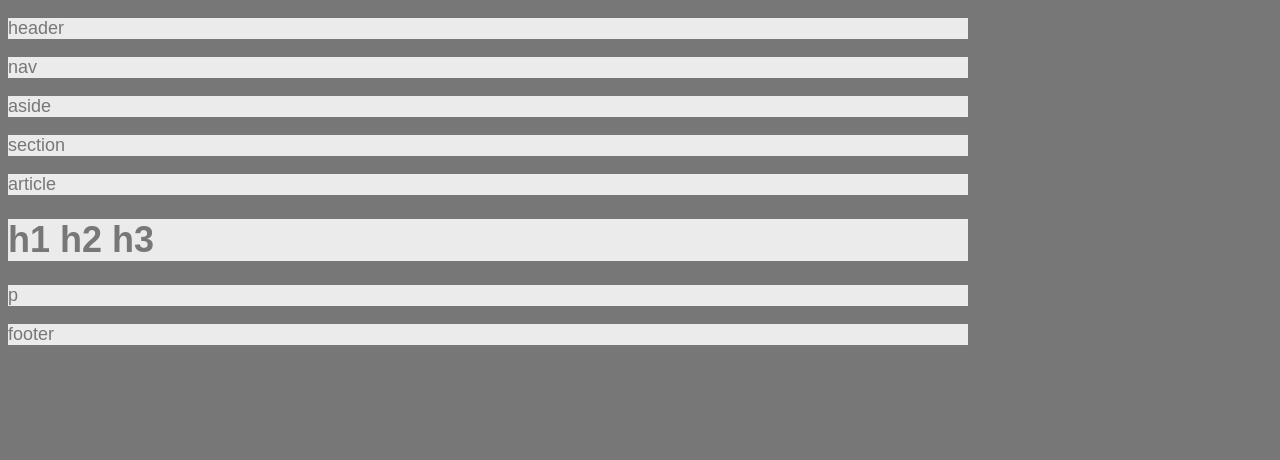
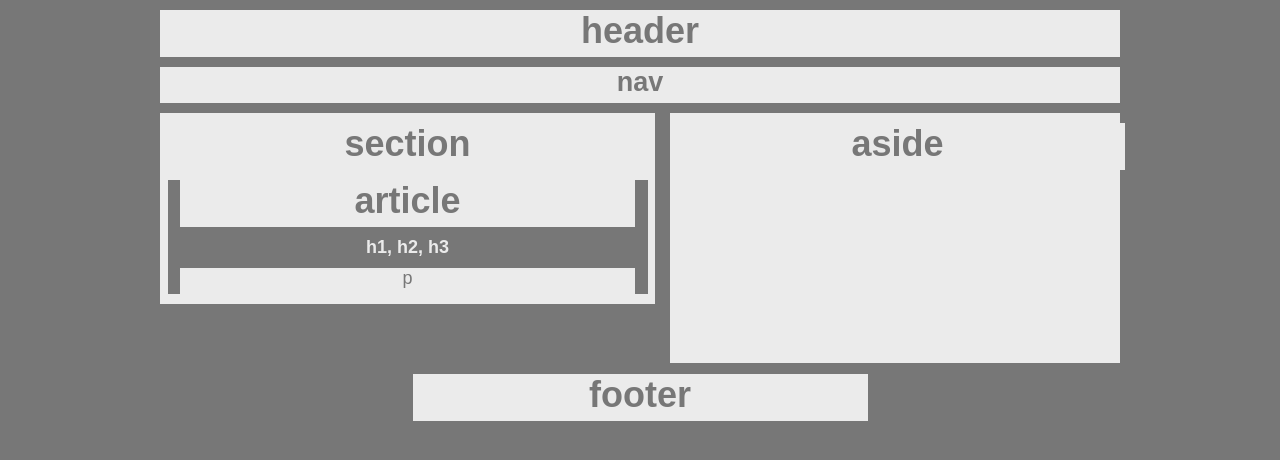
Before and after one commit to jragno918/wireFrame-, a plain HTML site: page index.html in a window 1280 px wide. Drawn offline with Linux system fonts and the light colour scheme.

Commit message:
fixed aside

```diff
--- a/index.html
+++ b/index.html
@@ -7,40 +7,41 @@
 
 <body>
     <div>
-    <div>
+
+        <div class="header">
         <header>
-            <p>header</p>
+            <h1>header</h1>
         </header>
     </div>
 
         <div>
             <nav>
-            <p>nav</p>
+                <h1>nav</h1>
             </nav>
         </div>
 
-    <div>
-        <div>
-            <p>aside</p>
+        <div class="aside">
+            <h1>aside</h1>
         </div>
 
+        <div class="section">
+            <h1>section</h1>
+            <div class="article">
+                <h1>article</h1>
                     <div>
-            <p>section</p>
-            <div>
-                <p>article</p>
-                <div>
-                    <h1>h1 h2 h3</h1>
+                        <strong>h1, h2, h3</strong>
                     </div>
                     <div>
                         <p>p</p>
                     </div>
             </div>
         </div>
+
+
+        <div class="footer">
+                <h1>footer</h1>
         </div>
-
-<footer>
-    <p>footer</p>
-</footer>
+    </div>
 </body>
 
 </html>
--- a/style.css
+++ b/style.css
@@ -4,22 +4,47 @@ body {
     background: #777777;
     width: 960px;
     font-size: 18px;
+    margin: auto;
+    text-align: center;
 }
 
-header, nav, section, aside, and footer {
-    background: #ebebeb;
+header, nav, section, aside, footer {
+    background-color: #ebebeb;
 }
 
-article {
+.article {
     color: #ebebeb;
     background: #777777;
+    width: 480px;
+    margin: auto;
 }
 
 h1, p {
     color: #777777;
     background: #ebebeb;
+    clear: both;
+    margin: 10px auto;
+    width: 455px;
+    padding-bottom: 5px;
 }
 
-section {
+.section {
     width: 495px;
+    float: left;
+    margin: auto;
+    background-color: #ebebeb;
 }
+
+.aside {
+    float: right;
+    width: 450px;
+    height: 250px;
+    clear: both;
+    background-color: #ebebeb;
+}
+
+.footer {
+    clear: both;
+    padding-top: 1px;
+    width: 960px;
+}
```
Lines whose indentation alone changed are shown as unchanged.
